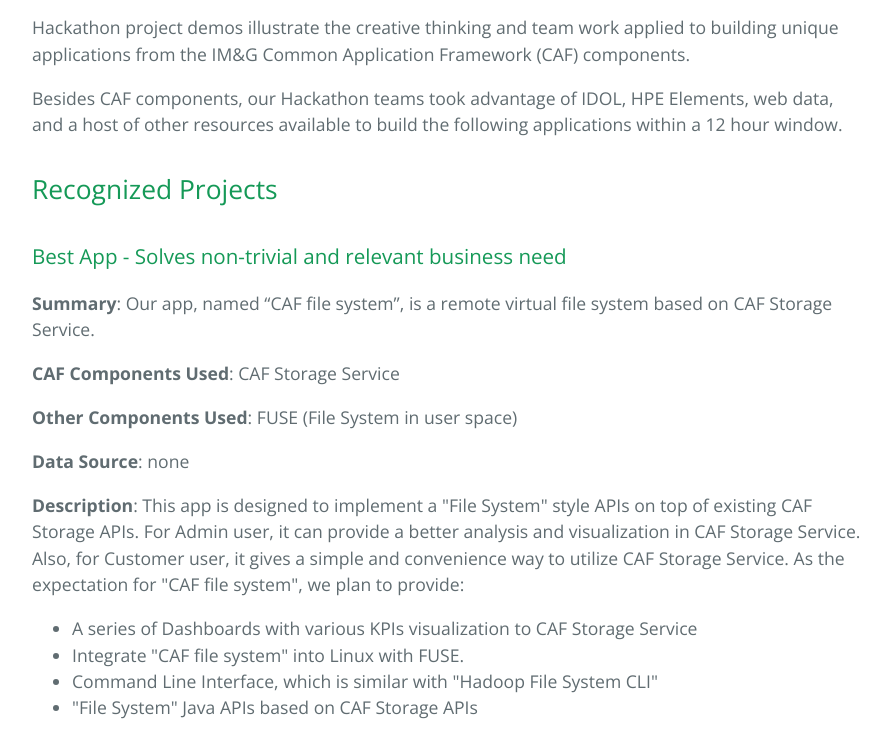
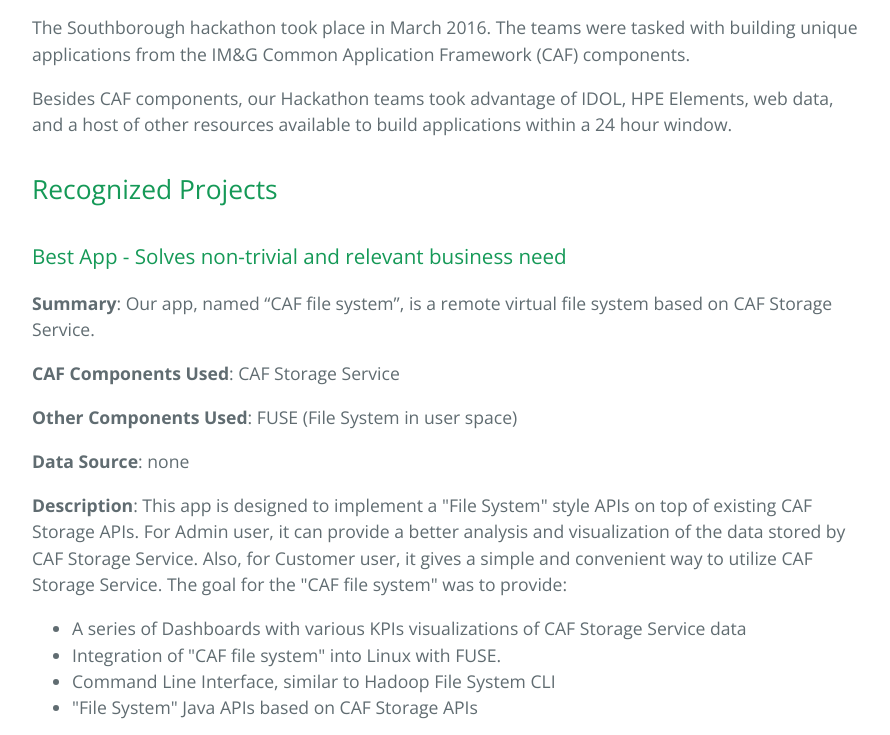
Before and after one commit to hpebigdatasolutions/hackathons, a plain HTML site: page index.html in a window 1280 px wide. Shown: the part 502-1237 px from the top of the page, without its empty margins (192-1082 px from the left). Drawn offline with nearby package versions, Linux system fonts and the light colour scheme.

Commit message:
More edits from wiki
More edits from wiki

```diff
--- a/index.html
+++ b/index.html
@@ -22,9 +22,11 @@
       <h1>
 <a id="southborough-march-2016-demos" class="anchor" href="#southborough-march-2016-demos" aria-hidden="true"><span aria-hidden="true" class="octicon octicon-link"></span></a>Southborough March 2016 Demos</h1>
 
-<p>Hackathon project demos illustrate the creative thinking and team work applied to building unique applications from the IM&amp;G Common Application Framework (CAF) components.  </p>
+<p>The Southborough hackathon took place in March 2016. The teams were tasked with building unique applications from the IM&amp;G Common Application Framework (CAF)
+components.  </p>
 
-<p>Besides CAF components, our Hackathon teams took advantage of IDOL, HPE Elements, web data, and a host of other resources available to build the following applications within a 12 hour window.  </p>
+<p>Besides CAF components, our Hackathon teams took advantage of IDOL, HPE Elements, web data, and a host of other resources available
+to build applications within a 24 hour window.  </p>
 
 <h2>
 <a id="winners" class="anchor" href="#winners" aria-hidden="true"><span aria-hidden="true" class="octicon octicon-link"></span></a>Recognized Projects</h2>
@@ -41,13 +43,14 @@
 <p><strong>Data Source</strong>: none</p>
 
 <p><strong>Description</strong>: This app is designed to implement a "File System" style APIs on top of existing CAF Storage APIs. For Admin user, it
-can provide a better analysis and visualization in CAF Storage Service. Also, for Customer user, it gives a simple and convenience way to utilize CAF Storage Service.
-As the expectation for "CAF file system", we plan to provide:</p>
+can provide a better analysis and visualization of the data stored by CAF Storage Service. Also, for Customer user, it gives a simple and convenient way to utilize
+CAF Storage Service.
+The goal for the "CAF file system" was to provide:</p>
 
 <ul>
-<li>A series of Dashboards with various KPIs visualization to CAF Storage Service</li>
-<li>Integrate "CAF file system" into Linux with FUSE.</li>
-<li>Command Line Interface, which is similar with "Hadoop File System CLI"</li>
+<li>A series of Dashboards with various KPIs visualizations of CAF Storage Service data</li>
+<li>Integration of "CAF file system" into Linux with FUSE.</li>
+<li>Command Line Interface, similar to Hadoop File System CLI</li>
 <li>"File System" Java APIs based on CAF Storage APIs</li>
 </ul>
 
@@ -57,7 +60,7 @@
 <h3>
 <a id="best-gui---completeness-clarity-simplicity-aesthetic-value" class="anchor" href="#best-gui---completeness-clarity-simplicity-aesthetic-value" aria-hidden="true"><span aria-hidden="true" class="octicon octicon-link"></span></a>Best GUI - Completeness, clarity, simplicity, aesthetic value</h3>
 
-<p><strong>Summary</strong>: The goal of our hackathon project was to combine a search engine with the CAF policy engine in order to create a powerful and highly
+<p><strong>Summary</strong>: The goal of this project was to combine a search engine with the CAF policy engine in order to create a powerful and highly
 configurable search.  The application is powerful because it can work with billions of search results.  It is highly configurable because it ties into the CAF policy
 engine and can also be used with different search providers like Google, IDOL, or Bing.  For the demo, HPE Elements is used to display the search results and create
 graphs that describe what policies are matched by the query results.</p>
@@ -95,13 +98,25 @@
 <p><strong>Video</strong>: <iframe width="356" height="200" src="https://www.youtube.com/embed/TV0GIw4sL3w" frameborder="0" allowfullscreen></iframe> </p>
 <p></p>
 
+<p></p>
 <h3>
 <a id="most-interesting--fun-app" class="anchor" href="#most-interesting--fun-app" aria-hidden="true"><span aria-hidden="true" class="octicon octicon-link"></span></a>Most interesting / fun app</h3>
 
+<p><strong>Summary</strong>: Our goal was to write software that could leverage CAF services to analyze a video for usable words, pick those words out, and
+rearrange them into new audio clips. Originally, we wanted these videos to be analyzed dynamically, and include a variety of different voices. Early on in development
+we realized this was impractical, so we reduced scope to a single voice (Hillary Clinton), with the videos analyzed ahead of time, but still dynamically re-combined
+from the prepared words. We expected the results to be hilarious, and they were.
+</p>
 
+<p><strong>CAF Components Used</strong>: CAF Storage, CAF Policy, Speech Worker </p>
+
+<p><strong>Other Components Used</strong>: Java Audio Library </p>
+
+<p><strong>Data Sources Used</strong>: Hillary Clinton campaign speech videos, found at http://ww7.sabwap.com/video/category/hillary_clinton_campaign_speech.html </p>
 
 <p><strong>Video</strong>: <iframe width="356" height="200" src="https://www.youtube.com/embed/nW3sAsEvGOo" frameborder="0" allowfullscreen></iframe></p>
 
+<p></p>
 <h3>
 <a id="honorable-mention" class="anchor" href="#honorable-mention" aria-hidden="true"><span aria-hidden="true" class="octicon octicon-link"></span></a>Honorable Mention</h3>
 
```
